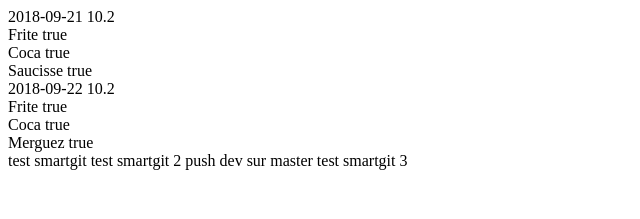
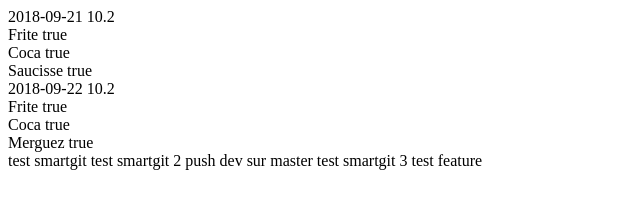
Before and after one commit to VanRottanaYOU/ExosObservables, an Angular app: page / in a window 1280 px wide. Shown: the top 219 px of the page, without its empty margins (0-640 px from the left). Built offline with nearby package versions, Linux system fonts and the light colour scheme; data requests are answered from the project's data file.

Commit message:
test feature ticket_01

```diff
--- a/src/app/test-flat-map/test-flat-map.component.html
+++ b/src/app/test-flat-map/test-flat-map.component.html
@@ -59,3 +59,4 @@
 test smartgit
 test smartgit 2 push dev sur master
 test smartgit 3
+test feature
```
